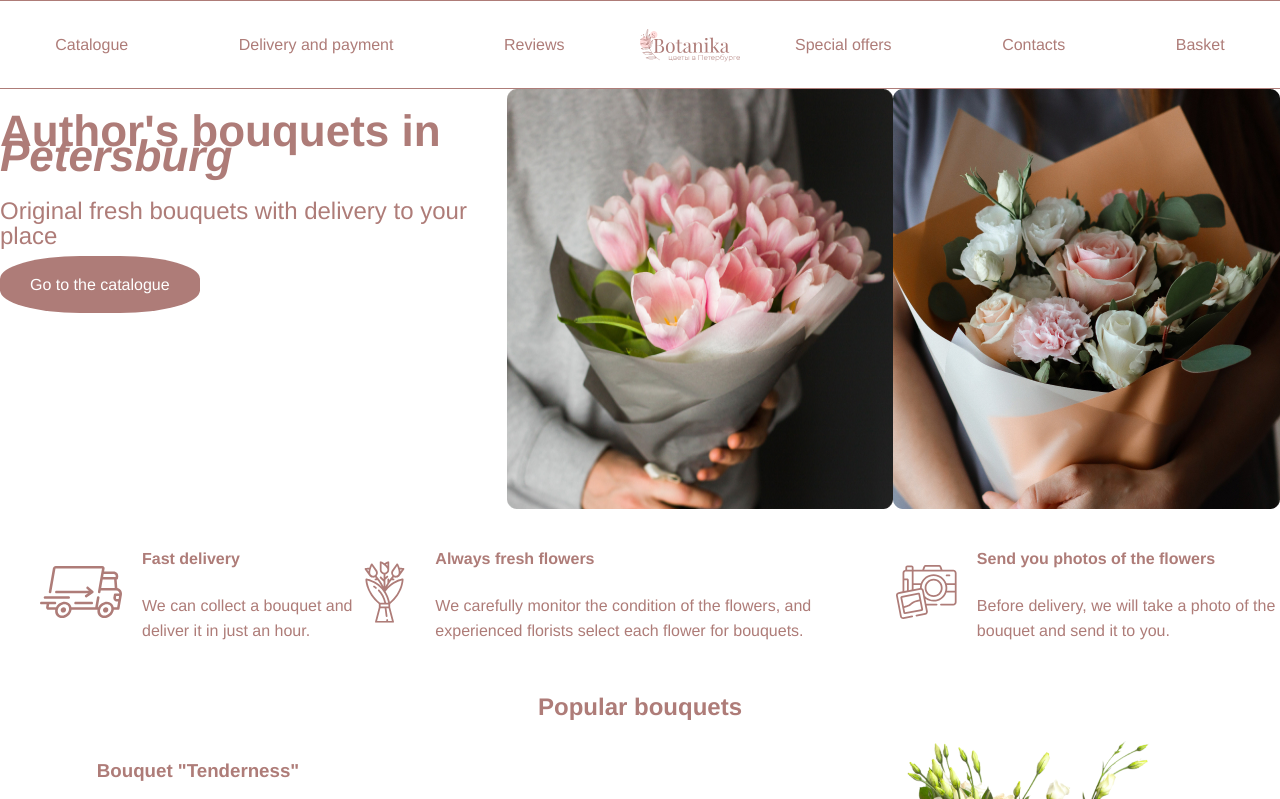
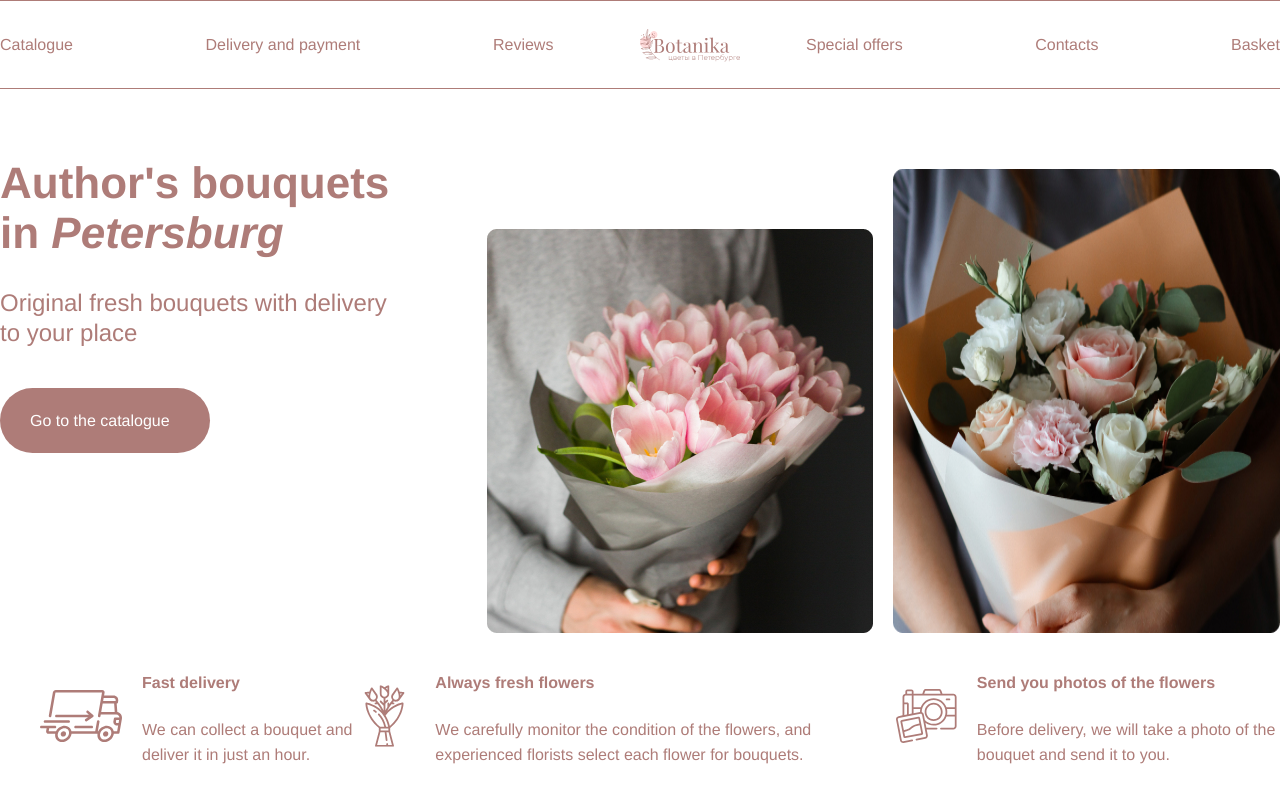
Before and after one commit to olgam1711/botanika-shop, a website: page index.html in a window 1280 px wide. Shown: the top 799 px of the page. Drawn offline with Linux system fonts and the light colour scheme.

Commit message:
added styles for promo block

```diff
--- a/css/style.css
+++ b/css/style.css
@@ -87,7 +87,7 @@ a:active {
 
 .nav-list {
   display: flex;
-  justify-content: space-around;
+  justify-content: space-between;
   list-style-type: none;
   padding: 0;
 }
@@ -120,7 +120,17 @@ a:active {
 
 .promo {
   display: flex;
-  justify-content: space-around;
+  justify-content: space-between;
+  margin-top: 40px;
+}
+
+.promo__img--first {
+  margin-right: 20px;
+  margin-top: 100px;
+}
+
+.promo__img--second {
+  margin-top: 40px;
 }
 
 .promo__desc {
@@ -129,17 +139,24 @@ a:active {
 
 .promo__desc h1 {
   font-size: 44px;
+  line-height: 50px;
+  max-width: 80%;
 }
 
 .promo__desc p {
+  max-width: 80%;
   font-size: 24px;
+  line-height: 30px;
 }
 
 .promo__desc a {
+  display: block;
   padding: 20px 30px;
+  margin-top: 40px;
+  max-width: 150px;
   color: #ffffff;
   background-color: #AE7C78;
-  border-radius: 40%;
+  border-radius: 35px;
 }
 
 /*advantage-list*/
--- a/index.html
+++ b/index.html
@@ -39,9 +39,9 @@
                 <a href="#">Go to the catalogue</a>
             </div>
 
-            <img src="img/promo-1.jpg" width="386" height="404" alt="">
+            <img class="promo__img promo__img--first" src="img/promo-1.jpg" width="386" height="404" alt="">
 
-            <img src="img/promo-2.jpg" width="387" height="420" alt="">
+            <img class="promo__img promo__img--second" src="img/promo-2.jpg" width="387" height="420" alt="">
         </section>
 
         <section class="main__advantage advantage container">
```
Also changed, not shown: 1 other file.
